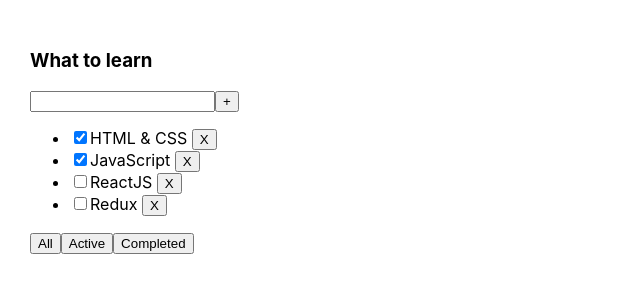
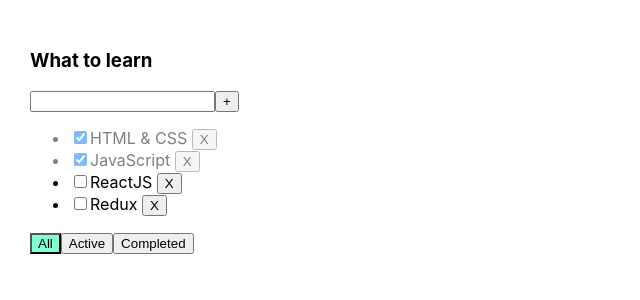
Before and after one commit to SergFediaev/1-todolist, a React (Create React App) app: page / in a window 1280 px wide. Shown: the top 300 px of the page, without its empty margins (0-640 px from the left). Built offline with nearby package versions, Linux system fonts and the light colour scheme.

Commit message:
Dimych: 4 todolist for students 04.

```diff
--- a/src/App.css
+++ b/src/App.css
@@ -1,8 +1,24 @@
 .App {
-  padding: 30px;
-  display: flex;
+    padding: 30px;
+    display: flex;
 }
 
 .App > div {
-  margin-right: 50px;
+    margin-right: 50px;
 }
+
+.error {
+    border: solid 2px red;
+}
+
+.error-message {
+    color: red;
+}
+
+.active-filter {
+    background-color: aquamarine;
+}
+
+.is-done {
+    opacity: .5;
+}
--- a/src/App.tsx
+++ b/src/App.tsx
@@ -1,7 +1,7 @@
 import React, {useState} from 'react';
 import './App.css';
-import {TasksType, TodoList} from "./TodoList";
-import {v1} from "uuid";
+import {TasksType, TodoList} from './TodoList';
+import {v1} from 'uuid';
 
 export type FilterValuesType = 'all' | 'completed' | 'active'
 
@@ -10,7 +10,7 @@ export function Counter() {
     let [data, setData] = useState(1)
 
     return <div
-        style={{cursor: "pointer", fontSize: '100px'}}
+        style={{cursor: 'pointer', fontSize: '100px'}}
         onClick={() => {
             setData(++data)
         }}>{data}</div>
@@ -20,17 +20,17 @@ function App() {
     let tasks2 = [
         {
             id: v1(),
-            title: "Watch",
+            title: 'Watch',
             isDone: true,
         },
         {
             id: v1(),
-            title: "Play",
+            title: 'Play',
             isDone: false,
         },
         {
             id: v1(),
-            title: "Read",
+            title: 'Read',
             isDone: true,
         },
     ]
@@ -39,22 +39,22 @@ function App() {
     let [data, setData] = useState<Array<TasksType>>([
         {
             id: v1(),
-            title: "HTML & CSS",
+            title: 'HTML & CSS',
             isDone: true,
         },
         {
             id: v1(),
-            title: "JavaScript",
+            title: 'JavaScript',
             isDone: true,
         },
         {
             id: v1(),
-            title: "ReactJS",
+            title: 'ReactJS',
             isDone: false,
         },
         {
             id: v1(),
-            title: "Redux",
+            title: 'Redux',
             isDone: false,
         },
     ]);
@@ -80,6 +80,16 @@ function App() {
         setData(newTasks)
     }
 
+    function changeStatus(taskId: string, isDone: boolean) {
+        let foundedTask = data.find(task => task.id === taskId)
+        if (foundedTask) {
+            foundedTask.isDone = isDone
+        }
+
+        // let copy = [...data]
+        setData([...data])
+    }
+
     const changeFilter = (filter: FilterValuesType) => setFilter(filter)
 
     let tasksForTodoList = data
@@ -95,11 +105,13 @@ function App() {
     return (
         <div className="App">
             <TodoList
-                title='What to learn'
+                title="What to learn"
                 tasks={tasksForTodoList}
                 removeTask={removeTask}
                 changeFilter={changeFilter}
-                addTask={addTask}/>
+                addTask={addTask}
+                changeTaskStatus={changeStatus}
+                filter={filter}/>
             {/*<TodoList title='What to do' tasks={data} removeTask={removeTask}/>*/}
         </div>
     );
--- a/src/TodoList.tsx
+++ b/src/TodoList.tsx
@@ -1,5 +1,5 @@
 import React, {ChangeEvent, KeyboardEvent, useState} from 'react';
-import {FilterValuesType} from "./App";
+import {FilterValuesType} from './App';
 
 export type TasksType = {
     id: string
@@ -14,6 +14,8 @@ type TodoListPropsType = {
     removeTask: (id: string) => void
     changeFilter: (filter: FilterValuesType) => void
     addTask: (newTitle: string) => void
+    changeTaskStatus: (taskId: string, isDone: boolean) => void
+    filter: FilterValuesType
 }
 
 export const TodoList = (props: TodoListPropsType) => {
@@ -21,12 +23,16 @@ export const TodoList = (props: TodoListPropsType) => {
 
     const [newTaskTitle, setNewTaskTitle] = useState('')
 
+    const [error, setError] = useState<string | null>(null)
+
     const onNewTitChangeHandler = (event: ChangeEvent<HTMLInputElement>) => {
         // debugger;
         setNewTaskTitle(event.currentTarget.value)
     }
 
     const onKeyPressHandler = (event: KeyboardEvent<HTMLInputElement>) => {
+        setError(null)
+
         // debugger
         // console.log(event)
         if (event.ctrlKey && event.charCode === 13) {
@@ -36,8 +42,12 @@ export const TodoList = (props: TodoListPropsType) => {
     }
 
     const addTask = () => {
-        props.addTask(newTaskTitle)
-        setNewTaskTitle('')
+        if (newTaskTitle.trim() !== '' && newTaskTitle !== 'cens') {
+            props.addTask(newTaskTitle)
+            setNewTaskTitle('')
+        } else {
+            setError('Invalid input')
+        }
     }
 
     const onAllClickHandler = () => props.changeFilter('all')
@@ -50,9 +60,11 @@ export const TodoList = (props: TodoListPropsType) => {
             <input
                 value={newTaskTitle}
                 onChange={onNewTitChangeHandler}
-                onKeyPress={onKeyPressHandler}/>
+                onKeyPress={onKeyPressHandler}
+                className={error ? 'error' : ''}/>
             <button onClick={addTask}>+
             </button>
+            {error && <div className="error-message">{error}</div>}
         </div>
         <ul>
             {props.tasks.map(task => {
@@ -61,16 +73,26 @@ export const TodoList = (props: TodoListPropsType) => {
                     props.removeTask(task.id)
                 }
 
-                return <li key={task.id}><input type="checkbox"
-                                                checked={task.isDone}/><span>{task.title} </span>
+                const onChangeHandler = (event: ChangeEvent<HTMLInputElement>) => {
+                    props.changeTaskStatus(task.id, event.currentTarget.checked)
+                    // console.log(task.id + 'Wanna change value of curTrg: ' + event.currentTarget.checked)
+                }
+
+                return <li key={task.id} className={task.isDone ? 'is-done' : ''}><input
+                    type="checkbox"
+                    checked={task.isDone}
+                    onChange={onChangeHandler}/><span>{task.title} </span>
                     <button onClick={onRemoveHandler}>X</button>
                 </li>
             })}
         </ul>
         <div>
-            <button onClick={onAllClickHandler}>All</button>
-            <button onClick={onActiveClickHandler}>Active</button>
-            <button onClick={onCompletedClickHandler}>Completed</button>
+            <button className={props.filter === 'all' ? 'active-filter' : ''} onClick={onAllClickHandler}>All</button>
+            <button className={props.filter === 'active' ? 'active-filter' : ''} onClick={onActiveClickHandler}>Active
+            </button>
+            <button className={props.filter === 'completed' ? 'active-filter' : ''}
+                    onClick={onCompletedClickHandler}>Completed
+            </button>
         </div>
     </div>
 };
```
